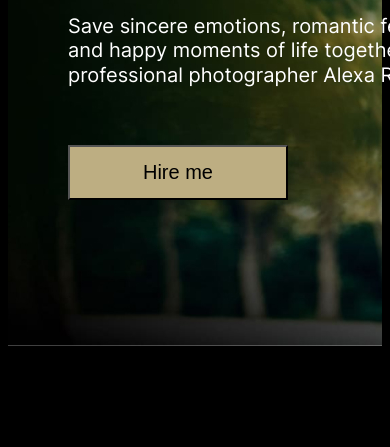
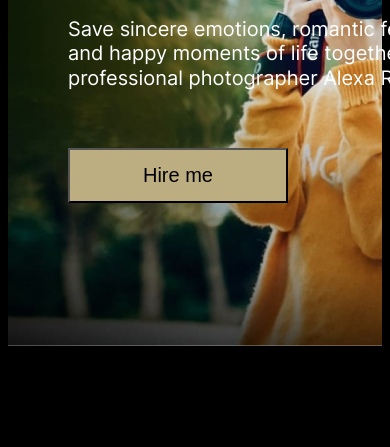
Before and after one commit to aliaksandrf/rsschool-cv, a website: page portfolio/index.html in a window 390 px wide. Shown: the part 236-683 px from the top of the page. Drawn offline with Linux system fonts and the light colour scheme.

Commit message:
fix: update hero adaptive

```diff
--- a/portfolio/sass/components/_hero.scss
+++ b/portfolio/sass/components/_hero.scss
@@ -21,12 +21,12 @@
     .hero {
         background: url(../img/header/header-small.jpg);
         background-repeat: no-repeat;
-        background-position: -20px -81px;
+        background-position: center -81px;
 
     }
 
     .hero-container{
-        padding-top: 65px;
+        padding-top: 68px;
         padding-bottom: 150px;
         padding-left: 0;
         width: 390px;
```
Also changed, not shown: portfolio/sass/style.css.
